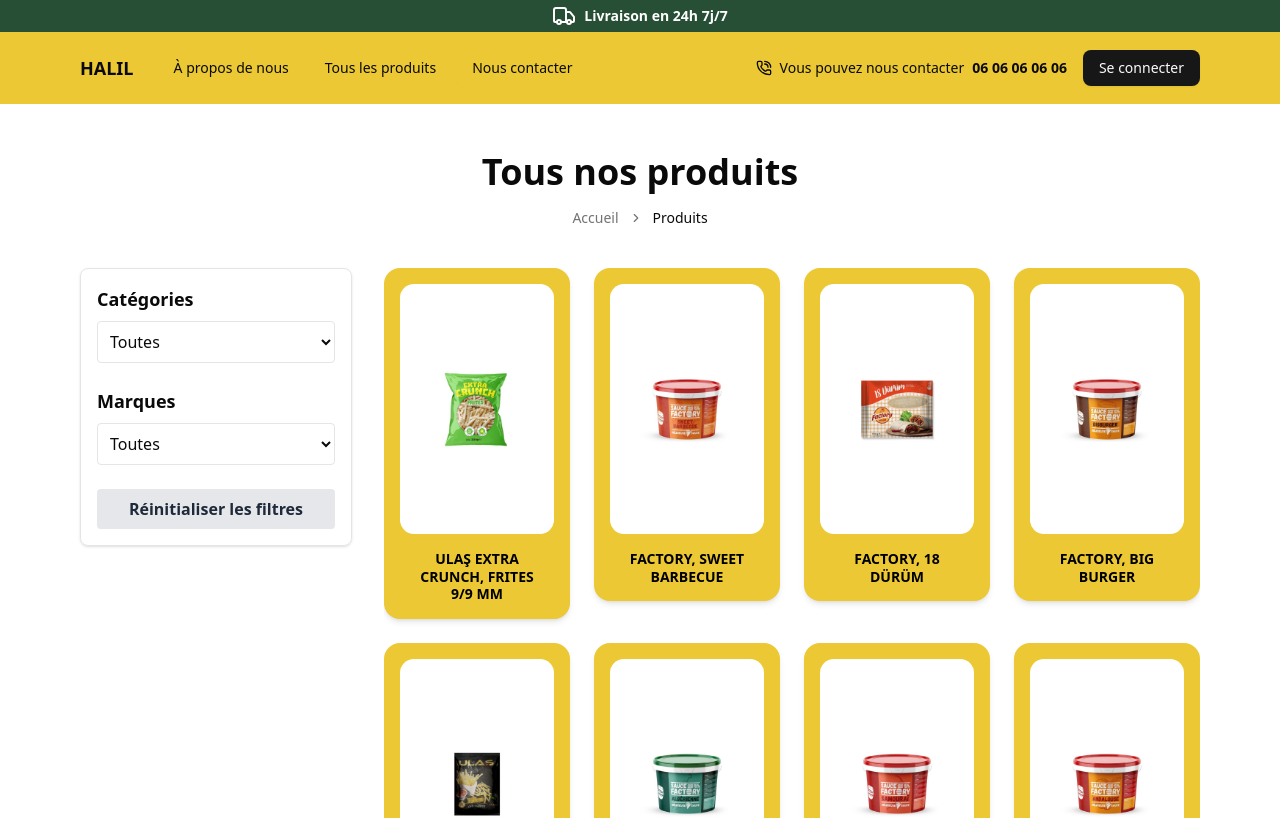
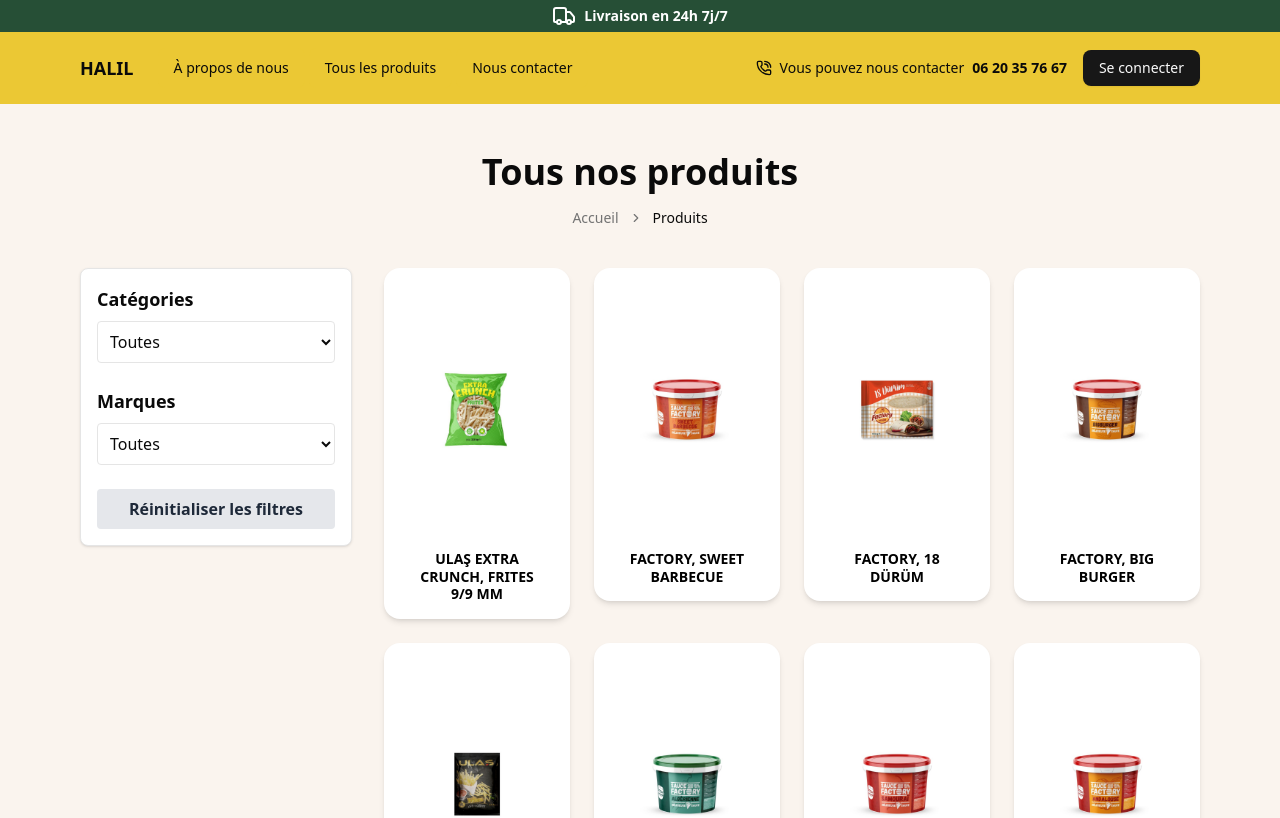
Before and after one commit to halil-digital/halil.com, a Next.js app in the folder apps/frontend/: page /products in a window 1280 px wide. Shown: the top 818 px of the page. Built offline with nearby package versions, Linux system fonts and the light colour scheme.

Commit message:
feat: redesigned the product page

```diff
--- a/apps/frontend/src/app/products/page.tsx
+++ b/apps/frontend/src/app/products/page.tsx
@@ -54,7 +54,7 @@
       <Navbar />
 
       <main className="flex-1">
-        <div className="px-4 md:px-20 py-12 bg-white">
+        <div className="px-4 md:px-20 py-12 bg-[#faf4ee]">
           <h1 className="text-4xl font-bold text-center mb-4">
             Tous nos produits
           </h1>
@@ -76,7 +76,7 @@
           </div>
 
           <div className="flex flex-col md:flex-row gap-8">
-            <div className="md:w-1/4 w-full">
+            <div className="md:w-1/4 w-full md:sticky md:top-10 h-fit">
               <ProductFilters
                 categories={categories}
                 selectedCategory={selectedCategory}
@@ -87,7 +87,7 @@
               />
             </div>
 
-            <div className="md:w-3/4 w-full max-h-[calc(100vh-4rem)] overflow-y-auto">
+            <div className="md:w-3/4 w-full">
               <ProductList products={filteredProducts} />
             </div>
           </div>
--- a/apps/frontend/src/components/feature-highlights.tsx
+++ b/apps/frontend/src/components/feature-highlights.tsx
@@ -1,30 +1,33 @@
 "use client";
 
-import { Boxes, Star, Truck } from "lucide-react";
+import { Boxes, CreditCard, Star, Truck } from "lucide-react";
 
 export default function FeatureHighlights() {
   return (
     <section className="bg-[#ebc834] py-12 w-full">
-      <div className="grid grid-cols-1 md:grid-cols-3 gap-8 text-white text-center w-full px-4 md:px-20">
-        {/* 1 - Livraison rapide */}
+      <div className="grid grid-cols-1 md:grid-cols-4 gap-8 text-white text-center w-full px-4 md:px-20">
         <div className="flex flex-col items-center space-y-4">
           <Truck size={80} strokeWidth={1.5} />
-          <h3 className="text-3xl font-bold">Livraison rapide</h3>
+          <h3 className="text-xl font-bold">Livraison rapide</h3>
           <p>Un service de livraison en 24h sur l’Île-de-France</p>
         </div>
 
-        {/* 2 - Beaucoup de stock */}
         <div className="flex flex-col items-center space-y-4">
           <Boxes size={80} strokeWidth={1.5} />
-          <h3 className="text-3xl font-bold">Beaucoup de stock</h3>
+          <h3 className="text-xl font-bold">Beaucoup de stock</h3>
           <p>Une large gamme de produits alimentaires</p>
         </div>
 
-        {/* 3 - Top budget top qualité */}
         <div className="flex flex-col items-center space-y-4">
           <Star size={80} strokeWidth={1.5} />
-          <h3 className="text-3xl font-bold">Top budget top qualité</h3>
+          <h3 className="text-xl font-bold">Top budget top qualité</h3>
           <p>Des articles de qualité à prix attractifs</p>
+        </div>
+
+        <div className="flex flex-col items-center space-y-4">
+          <CreditCard size={80} strokeWidth={1.5} />
+          <h3 className="text-xl font-bold">Facilité de paiement</h3>
+          <p>Des solutions adaptées à vos besoins</p>
         </div>
       </div>
     </section>
--- a/apps/frontend/src/components/footer-section.tsx
+++ b/apps/frontend/src/components/footer-section.tsx
@@ -19,8 +19,10 @@
   {
     label: "Entreprise",
     links: [
+      { title: "Page d’accueil", href: "/" },
       { title: "FAQs", href: "/#faqs" },
       { title: "À propos de nous", href: "/about" },
+      { title: "Catalogues / Produits", href: "/products" },
       { title: "Politique de confidentialité", href: "/privacy" },
       { title: "Conditions d'utilisation", href: "/terms" },
     ],
@@ -56,10 +58,12 @@
             <p className="mt-8 text-sm md:mt-0">
               Vous avez besoin d&apos;aide ?
             </p>
-            <p className="mt-8 font-bold md:mt-0 mb-0">06 06 06 06 06</p>
+            <p className="mt-8 font-bold md:mt-0 mb-0">06 20 35 76 67</p>
+            <p className="font-bold mb-0">07 81 35 09 09</p>
             <p className="text-sm">Contactez maintenant</p>
             <p className="mt-8 text-sm md:mt-0">
-              © {new Date().getFullYear()} halil.com. Tous droits réservés.
+              Copyright © {new Date().getFullYear()} halil.com. Tous droits
+              réservés.
             </p>
           </div>
         </AnimatedContainer>
--- a/apps/frontend/src/components/navbar.tsx
+++ b/apps/frontend/src/components/navbar.tsx
@@ -103,7 +103,7 @@
               <PhoneCall size={16} />
               Vous pouvez nous contacter{" "}
               <a href="tel:+33606060606">
-                <b>06 06 06 06 06</b>
+                <b>06 20 35 76 67</b>
               </a>
             </span>
             <Button asChild variant={"default"}>
@@ -162,7 +162,13 @@
                     </div>
                   )}
                   <div className="flex flex-col gap-3">
-                    <span>Vous pouvez nous contacter 06 06 06 06 06</span>
+                    <span className="flex items-center gap-2 text-xs">
+                      <PhoneCall size={13} />
+                      Vous pouvez nous contacter{" "}
+                      <a href="tel:+33606060606">
+                        <b>06 20 35 76 67</b>
+                      </a>
+                    </span>
                     <Button asChild variant={"default"}>
                       <Link href={auth.login.url}>{auth.login.text}</Link>
                     </Button>
--- a/apps/frontend/src/components/products/ProductCard.tsx
+++ b/apps/frontend/src/components/products/ProductCard.tsx
@@ -4,7 +4,7 @@
 export function ProductCard({ product }: { product: Product }) {
   return (
     <Link href={`/products/${product.slug}`}>
-      <div className="group bg-[#ebc834] text-white rounded-2xl p-4 shadow-md hover:shadow-xl transition-all duration-300 flex flex-col items-center w-full">
+      <div className="group bg-white text-white rounded-2xl p-4 shadow-md hover:shadow-xl transition-all duration-300 flex flex-col items-center w-full">
         {/* Zone image */}
         <div className="bg-white rounded-xl w-full p-4 flex items-center justify-center h-[250px] overflow-hidden">
           <img
@@ -15,7 +15,7 @@
         </div>
 
         {/* Titre produit */}
-        <h2 className="text-black mt-4 text-sm font-bold text-center leading-tight uppercase px-2 min-h-[2rem]">
+        <h2 className="text-black mt-4 text-xs xl:text-sm font-bold text-center leading-tight uppercase px-2 min-h-[2rem]">
           {product.name}
         </h2>
       </div>
--- a/apps/frontend/src/components/products/ProductFilters.tsx
+++ b/apps/frontend/src/components/products/ProductFilters.tsx
@@ -16,7 +16,7 @@
   onBrandChange,
 }: Props) {
   return (
-    <div className="p-4 border rounded-md shadow-sm space-y-6">
+    <div className="p-4 border rounded-md shadow-sm space-y-6 bg-white">
       <div>
         <h2 className="text-lg font-semibold mb-2">Catégories</h2>
         <select
--- a/apps/frontend/src/data/products.ts
+++ b/apps/frontend/src/data/products.ts
@@ -222,7 +222,10 @@
     name: "Antalya, 18 Dürüm 30 CM",
     slug: "antalya-18-durum-30-cm",
     category: "Tortillas et Pains",
-    images: ["/images/products/antalya-18-durum-30-cm-600x591.jpg"],
+    images: [
+      "/images/products/antalya-18-durum-30-cm-600x591.jpg",
+      "/images/products/tortillas.png",
+    ],
     description: "Tortilla wraps pour kebab, taco, wrap",
     certificate: "",
     storage_conditions: "Ambiante",
```
